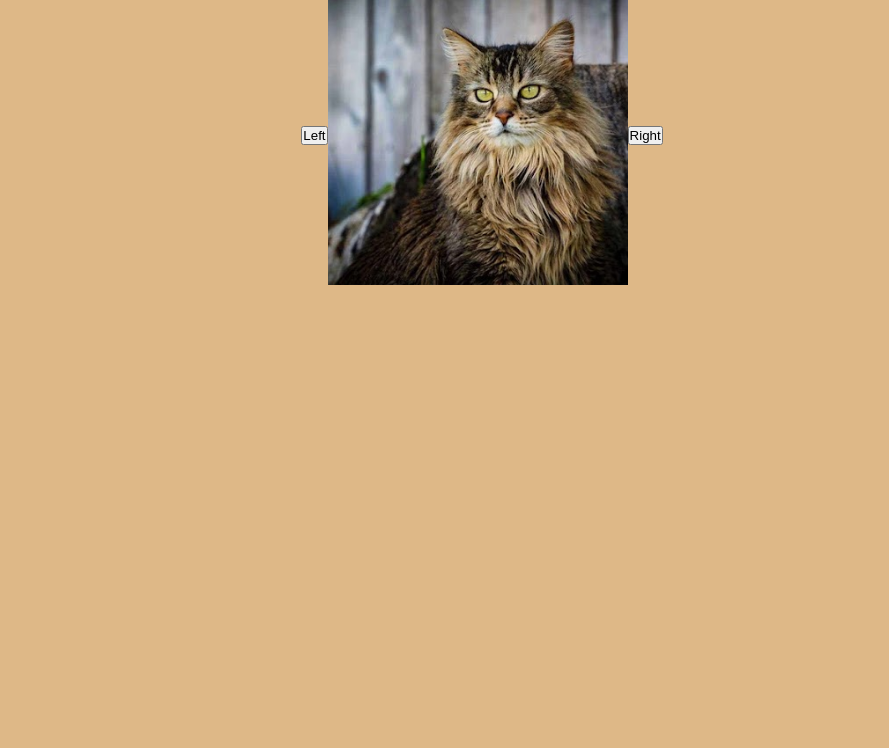
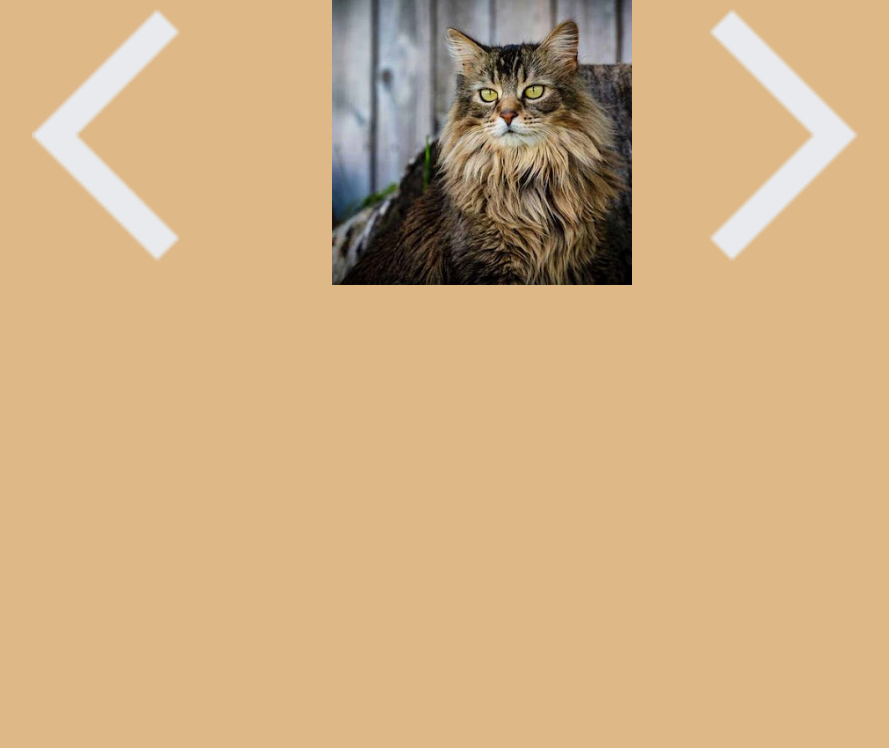
Before and after one commit to memirkocak/carrousel, a website built with Vite: page index.html in a window 1280 px wide. Shown: the part 52-800 px from the top of the page, without its empty margins (158-1047 px from the left). Built offline with nearby package versions, Linux system fonts and the light colour scheme.

Commit message:
add Arrow Right Left

```diff
--- a/index.html
+++ b/index.html
@@ -12,9 +12,9 @@
     <h1>CARROUSEL</h1>
 
     <div id="box">
-      <button id="btnLeft">Left</button>
+      <img class="imgArrow" id="btnLeft" src="/img/left.png">
       <img id="img" src="/img/chat.jpg" alt="imageCarrousel">
-      <button id="btnRight">Right</button>
+      <img class="imgArrow" id="btnRight" src="img/right.png">
     </div>
 
 
```
